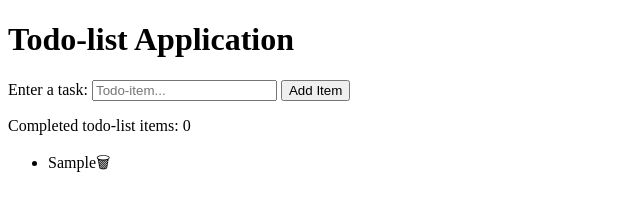
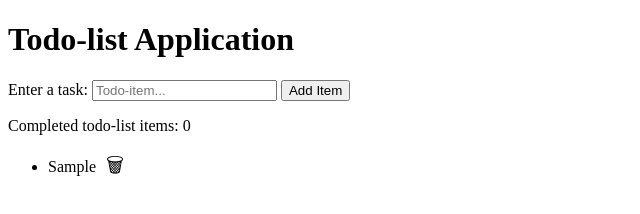
Before and after one commit to WilliamMatton/lernia-intro-uppgift4, a plain HTML site: page html/index.html in a window 1280 px wide. Both pictures are taken after typing "Sample" into the empty fields and a click on the button "Add Item". Shown: the full height of the page, 0-640 px from the left. Drawn offline with Linux system fonts and the light colour scheme.

Commit message:
Add styling for the delete buttons.

```diff
--- a/css/main.css
+++ b/css/main.css
@@ -10,3 +10,8 @@ li {
 li span {
     cursor: pointer;
 }
+
+.deleteButton {
+    font-size: 20px;
+    margin-left: 10px;
+}
--- a/js/main.js
+++ b/js/main.js
@@ -43,6 +43,7 @@ function SubmitTodoItem() {
     entry.appendChild(taskTextElement);
 
     // Delete button
+    deleteButton.classList.add("deleteButton");
     deleteButton.innerHTML = "&#x1F5D1";
     deleteButton.addEventListener("click", function() {
         DeleteTodoItem(item, entry);
```
